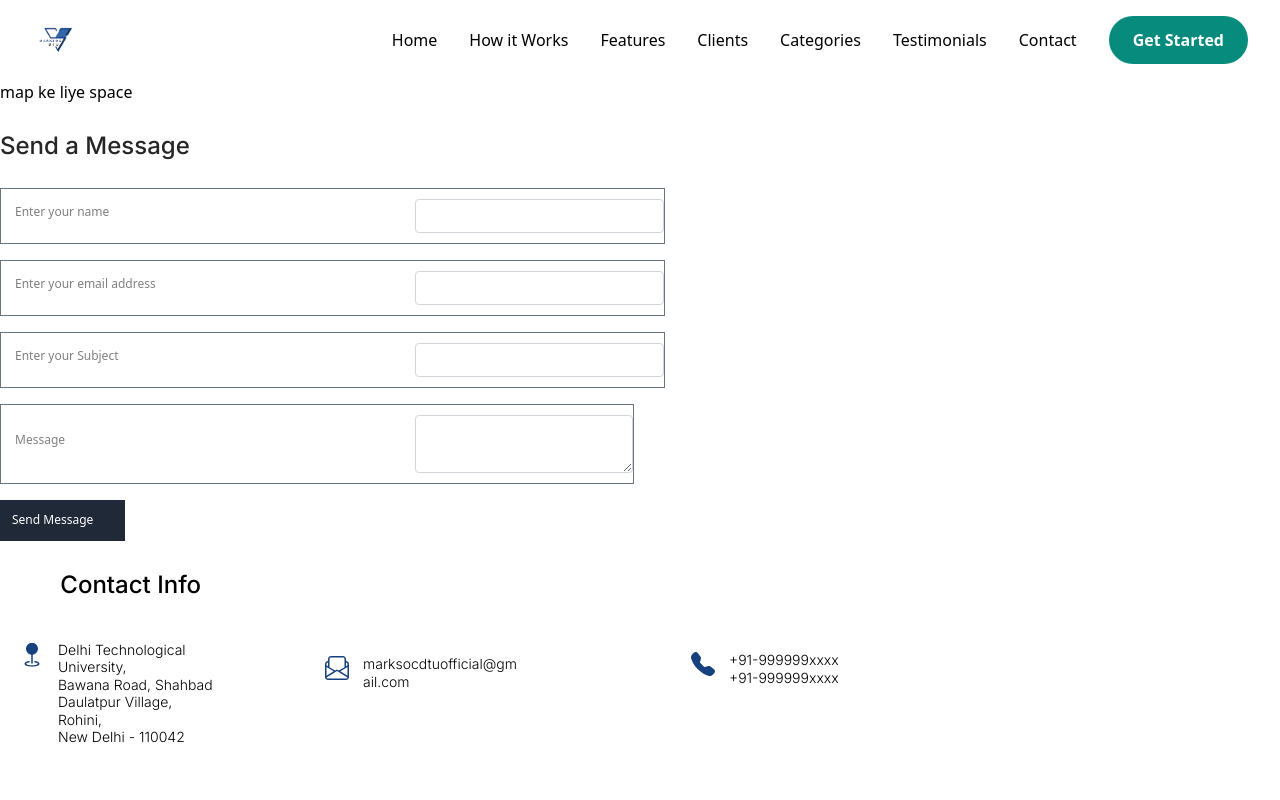
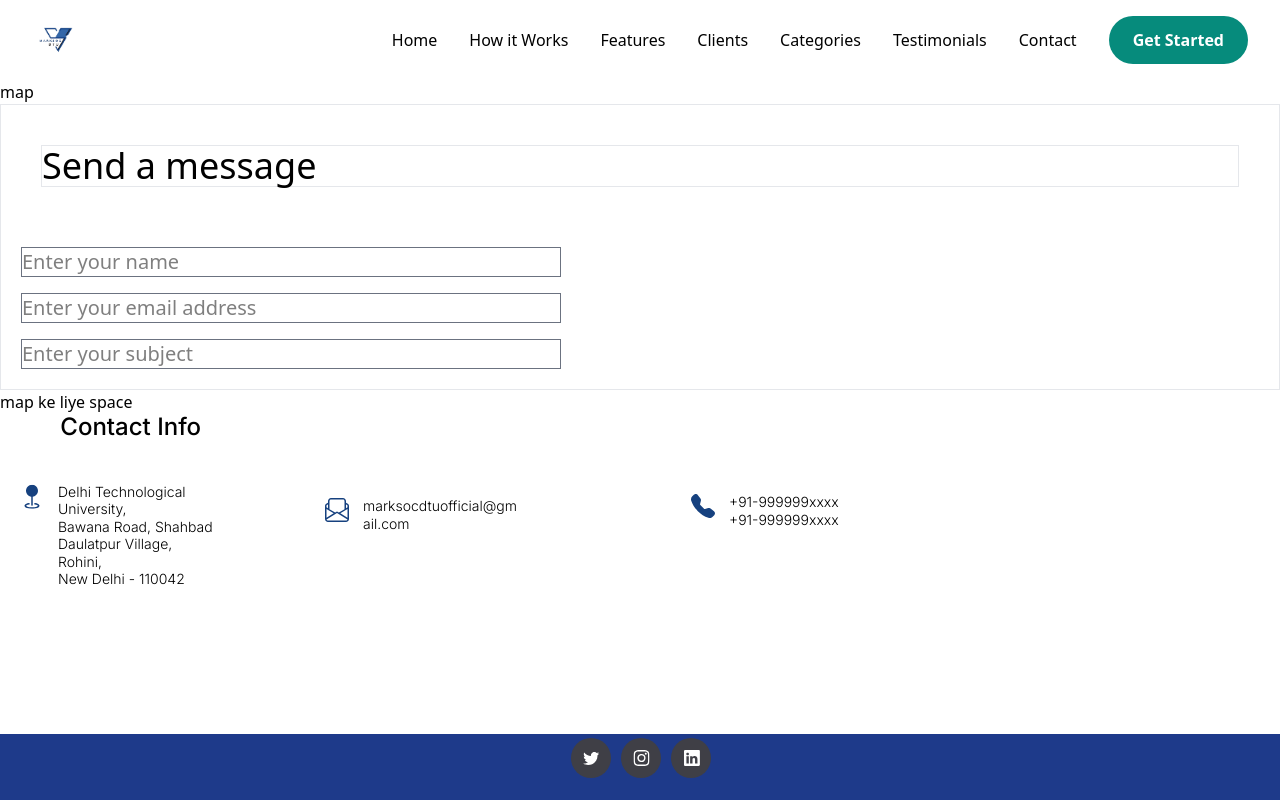
Before and after one commit to marksocDTU/marksocDTU, a Next.js app in the folder marksocdtu/: page /contact in a window 1280 px wide. Shown: the top 800 px of the page. Built offline with nearby package versions, Linux system fonts and the light colour scheme.

Commit message:
improvisation

```diff
--- a/marksocdtu/src/pages/contact.tsx
+++ b/marksocdtu/src/pages/contact.tsx
@@ -13,48 +13,76 @@ export default function Contact() {
   return (
     <div>
          <Header/>
+         <div>map</div>
+         <div className="flex flex-shrink-0 flex-col h-max w-max-screen ">
+          <div className="flex flex-shrink-0 flex-col h-max w-max-screen border item-center ">
+            <div className="flex flex-shrink-0 flex-col h-max w-max-screen  border item-center text-4xl font-blue m-10 ">Send a message</div>
+            <div className="flex flex-shrink-0 flex-col h-max w-max-screen items-stretch ">
+            <div className="flex flex-shrink-0 w-max h-max items-stretch flex-col justify-center m-5 gap-4">
+              <div className="flex flex-shrink-0  flex-row h-max bg-white border border-gray-500 gap-2 items-center">
+                <div className="flex flex-shrink-0 text-black text-opacity-50 text-xl  font-inter ">Enter your name</div>
+                <div className="flex flex-shrink-0 w-max-screen text-black text-opacity-50 text-xl  font-inter "><input type="text" className="flex flex-shrink-0 w-max" /></div></div>
+
+
+              <div className="flex flex-shrink-0  flex-row h-max bg-white border border-gray-500 gap-2 items-center">
+                <div className="flex flex-shrink-0 text-black text-opacity-50 text-xl  font-inter ">Enter your email address</div>
+                <div className="flex flex-shrink-0 w-max-screen text-black text-opacity-50 text-xl  font-inter "><input type="text" className="flex flex-shrink-0 w-max" /></div></div>
+
+
+              <div className="flex flex-shrink-0  flex-row h-max  bg-white border border-gray-500 gap-2 items-center">
+                <div className="flex flex-shrink-0 text-black text-opacity-50 text-xl  font-inter ">Enter your subject</div>
+                <div className="flex flex-shrink-0 w-max-screen text-black text-opacity-50 text-xl  font-inter "><input type="text" className="flex flex-shrink-0 w-max" /></div></div>
+
+
+
+
+
+
+    </div>
+
+
+            </div>
+
+          </div>
+          <div></div>
+
+         </div>
+
+
+
+
+
+
+
+
+
+
+
+
+
+
+
+
+
+
+
+
+
+
+
+
+
+
+
+
+
 
         <div>
             map ke liye space
         </div>
 
-<div className=" flex flex-shrink-0 text-neutral-800 text-2xl font-medium font-['Inter'] leading-7  my-7">Send a Message</div>
 
-<div className="flex flex-shrink-0 w-96 h-96 pb-96 flex-col justify-start items-start gap-4 place-items-center">
-      <div className="flex flex-shrink-0 h-14 pl-3.5 py-4 bg-white border border-gray-500 justify-end items-center">
-        <div className="flex flex-shrink-0 w-96 h-6 text-black text-opacity-50 text-xs font-light font-inter leading-snug">
-          Enter your name
-        </div>
-        <input type="text" className="flex flex-shrink-0 ml-4 px-2 py-1 border border-gray-300 rounded" />
-      </div>
 
-      <div className="flex flex-shrink-0 h-14 pl-3.5 py-4 bg-white border border-gray-500 justify-end items-center">
-        <div className="flex flex-shrink-0 w-96 h-6 text-black text-opacity-50 text-xs font-light font-inter leading-snug">
-          Enter your email address
-        </div>
-        <input type="email" className="flex flex-shrink-0 ml-4 px-2 py-1 border border-gray-300 rounded" />
-      </div>
-
-      <div className="flex flex-shrink-0 h-14 pl-3.5 py-4 bg-white border border-gray-500 justify-end items-center">
-        <div className="flex flex-shrink-0 w-96 h-6 text-black text-opacity-50 text-xs font-light font-inter leading-snug">
-          Enter your Subject
-        </div>
-        <input type="text" className="flex flex-shrink-0 ml-4 px-2 py-1 border border-gray-300 rounded" />
-      </div>
-
-      <div className="flex flex-shrink-0 h-20 pl-3.5 bg-white border border-gray-500 justify-end items-center">
-        <div className="flex flex-shrink-0 w-96 h-6 text-black text-opacity-50 text-xs font-light font-inter leading-snug">
-          Message
-        </div>
-        <textarea className="flex flex-shrink-0 ml-4 px-2 py-1 border border-gray-300 rounded"></textarea>
-      </div>
-
-      <div className="flex flex-shrink-0 pl-3 pr-8 py-3 bg-gray-800 justify-start items-center">
-        <button type="submit" className="text-white text-xs font-light font-inter leading-snug">
-          Send Message
-        </button>
-      </div>
-    </div>
 
 
 
```
